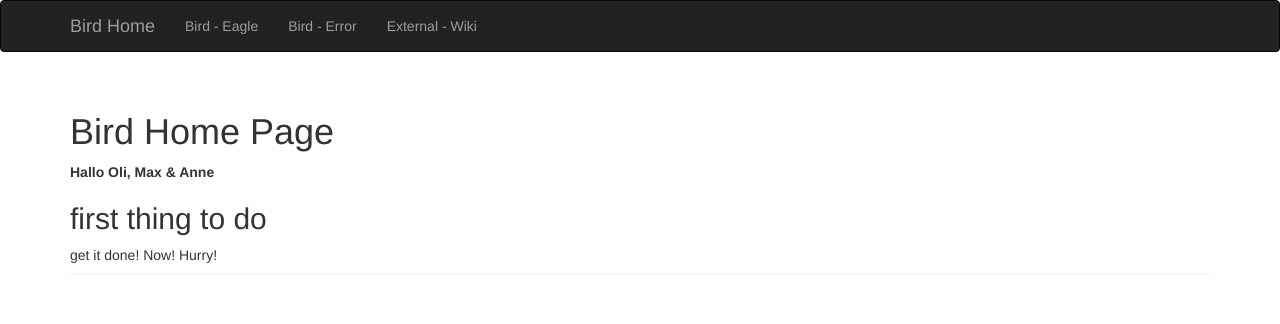
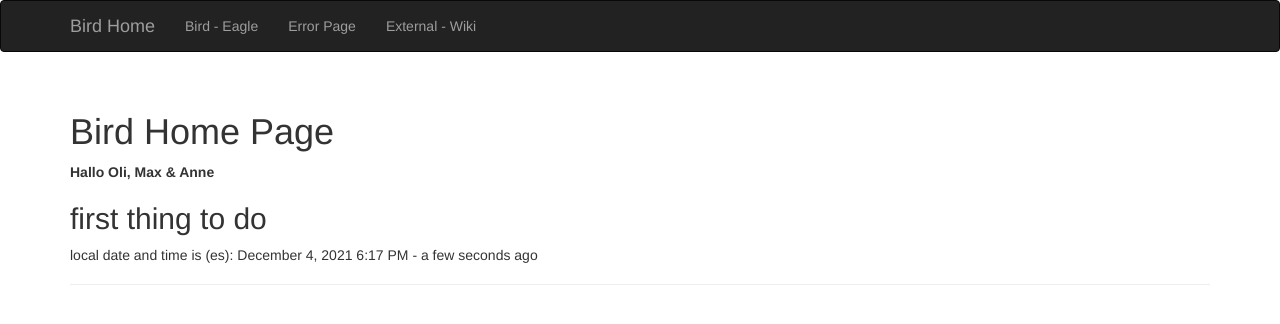
Before and after one commit to OliverGebert/CICDPipeline, a Flask app: page / in a window 1280 px wide. Shown: the top 324 px of the page. Run offline with Flask 2, Linux system fonts and the light colour scheme; some libraries are stand-ins or nearby versions.

Commit message:
Feature: favicon + flask-moment + locale

```diff
--- a/requirements.txt
+++ b/requirements.txt
@@ -3,6 +3,7 @@ click==7.1.2
 dominate==2.6.0
 Flask==1.1.2
 Flask-Bootstrap==3.3.7.1
+Flask-Moment==1.0.2
 gunicorn==20.1.0
 iniconfig==1.1.1
 itsdangerous==1.1.0
--- a/src/app.py
+++ b/src/app.py
@@ -1,8 +1,11 @@
 from flask import Flask, render_template, redirect
 from flask_bootstrap import Bootstrap
+from flask_moment import Moment
+from datetime import datetime
 
 app = Flask(__name__)
 bootstrap = Bootstrap(app)
+moment = Moment(app)
 
 @app.errorhandler(404)
 def page_not_found(e):
@@ -14,7 +17,7 @@ def internal_server_error(e):
 
 @app.route("/")
 def index():
-    return render_template('index.html')
+    return render_template('index.html', current_time=datetime.utcnow(), locale='es')
 
 @app.route("/bird/<name>")
 def bird(name):
--- a/src/templates/505.html
+++ b/src/templates/505.html
@@ -6,7 +6,7 @@
 
 <div class="container">
     <div class="page-header">
-        <h1>Sorry, an internal error occured</h1>
+        <h1 style="color:Tomato;">Sorry, an internal error occured</h1>
     </div>
 </div>
 
--- a/src/templates/base.html
+++ b/src/templates/base.html
@@ -1,6 +1,12 @@
 {% extends "bootstrap/base.html" %}
 
-{% block title %} Flasky Birds {% endblock %}
+{% block title %} BirdsApp{% endblock %}
+
+{% block head %}
+{{ super() }}
+<link rel="shortcut icon" href="{{ url_for('static', filename='favicon.ico') }}" type="image/x-icon">
+<link rel="icon" href="{{ url_for('static', filename='favicon.ico') }}" type="image/x-icon">
+{% endblock %}
 
 {% block navbar %}
 <div class="navbar navbar-inverse" role="navigation">
@@ -8,28 +14,25 @@
         <div class="navbar-header">
             <button type="button" class="navbar-toggle" data-toggle="collapse" data-target=".navbar-collapse">
                 <span class="sr-only">Toggle Navigation</span>
-                <span class="icon-bar"></span>
-                <span class="icon-bar"></span>
-                <span class="icon-bar"></span>
+                <span class="icon-bar">1</span>
+                <span class="icon-bar">2</span>
+                <span class="icon-bar">3</span>
             </button>
             <a class="navbar-brand" href="/">Bird Home</a>
         </div>
         <div class="navbar-collapse collapse">
             <ul class="nav navbar-nav">
                 <li><a href="/bird/eagle">Bird - Eagle</a></li>
-                <li><a href="/error">Bird - Error</a></li>
+                <li><a href="/error">Error Page</a></li>
                 <li><a href="/wiki">External - Wiki</a></li>
             </ul>
         </div>
     </div>
 </div>
-
 {% endblock %}
 
 {% block content %}
-
 <div class="container">
     {% block page_content %}{% endblock %}
 </div>
-
 {% endblock %}
--- a/src/templates/index.html
+++ b/src/templates/index.html
@@ -1,25 +1,20 @@
-<html>
-    <head>
-        <link rel="stylesheet" href='/static/style.css' />
-    </head>
-    <body>
-    </body>
-</html>
-
-
 {% extends "base.html" %}
 
 {% block title %} Flasky - Birds {% endblock %}
 
 {% block content %}
-
 <div class="container">
     <div class="page-header">
         <h1>Bird Home Page</h1>
         <b>Hallo Oli, Max & Anne</b>
         <h2>first thing to do</h2>
-        get it done! Now! Hurry!
+        <p>local date and time is ({{locale}}): {{ moment(current_time).format('LLL') }} - {{ moment(current_time).fromNow(refresh=True) }}</p>
     </div>
 </div>
+{% endblock %}
 
+{% block scripts %}
+{{ super() }}
+{{ moment.include_moment() }}
+{{ moment.locale(locale) }}
 {% endblock %}
--- a/src/templates/user.html
+++ b/src/templates/user.html
@@ -3,7 +3,6 @@
 {% block title %} Flasky - Birds {% endblock %}
 
 {% block content %}
-
 <div class="container">
     <div class="page-header">
         <h1>Birds Page</h1>
@@ -14,5 +13,4 @@
         {% endif %}
     </div>
 </div>
-
 {% endblock %}
```
Also changed, not shown: src/static/favicon.ico (added).
